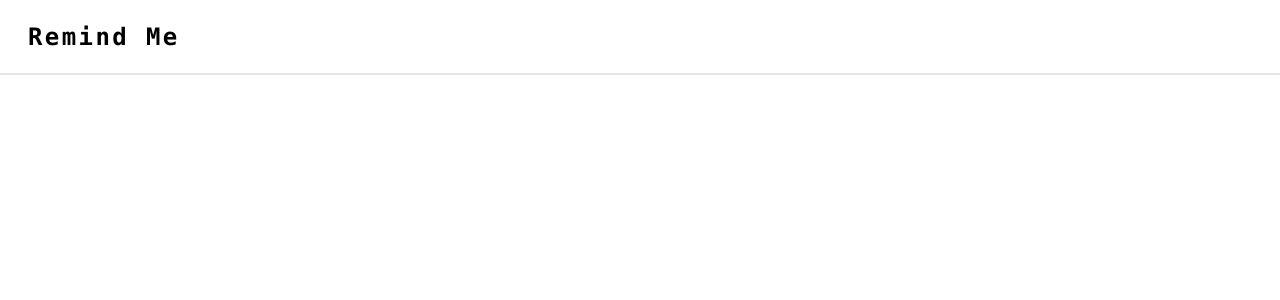
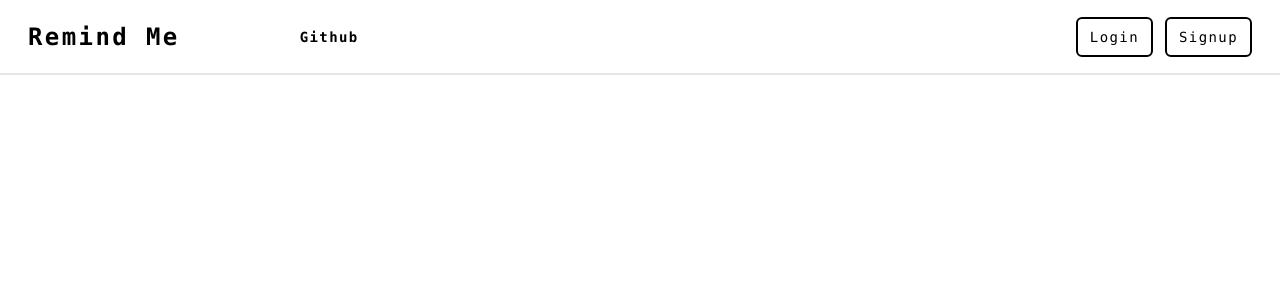
Before and after one commit to Maghish/remind-me, a Next.js app in the folder client/: page / in a window 1280 px wide. Shown: the top 300 px of the page. Built offline with nearby package versions, Linux system fonts and the light colour scheme.

Commit message:
Created PC version of Navbar

```diff
--- a/client/src/app/components/Navbar.tsx
+++ b/client/src/app/components/Navbar.tsx
@@ -14,7 +14,7 @@ function Navbar({ setLoginFormVisibility, setSignupFormVisibility }: any) {
       <span className="text-2xl font-mono font-semibold tracking-widest cursor-pointer">
         Remind Me
       </span>
-      <div className="visible md:hidden ml-auto">
+      <div className="block md:hidden ml-auto">
         <GiHamburgerMenu
           size="24px"
           className="cursor-pointer"
@@ -31,20 +31,20 @@ function Navbar({ setLoginFormVisibility, setSignupFormVisibility }: any) {
                     href="/"
                     className="text-white text-sm font-mono cursor-pointer tracking-widest transition-all delay-75 duration-75 ease-in-out hover:opacity-90"
                   >
-                    Create a task
+                    Create task
                   </Link>
                   <Link
                     href="/"
                     className="text-white text-sm font-mono cursor-pointer tracking-widest transition-all delay-75 duration-75 ease-in-out hover:opacity-90"
                   >
-                    View all tasks
+                    All tasks
                   </Link>
                 </>
               ) : (
                 ""
               )}
               <Link
-                href="https://github.com/Maghish/remind-me"
+                href="https://github.com/Maghish/remind-me.git"
                 className="text-white text-sm font-mono cursor-pointer tracking-widest transition-all delay-75 duration-75 ease-in-out hover:opacity-90"
               >
                 Github
@@ -77,7 +77,54 @@ function Navbar({ setLoginFormVisibility, setSignupFormVisibility }: any) {
           ""
         )}
       </div>
-      <div className=""></div>
+      <ul className="hidden md:flex md:flex-row md:gap-x-7 md:items-center ml-[120px]">
+        {mode === "User" ? (
+          <>
+            <Link
+              href="/"
+              className="text-black text-sm font-semibold font-mono cursor-pointer tracking-widest transition-all delay-75 duration-75 ease-in-out hover:opacity-90 hover:underline hover:underline-offset-4"
+            >
+              Create task
+            </Link>
+            <Link
+              href="/"
+              className="text-black text-sm font-semibold font-mono cursor-pointer tracking-widest transition-all delay-75 duration-75  ease-in-out hover:opacity-90 hover:underline hover:underline-offset-4"
+            >
+              All tasks
+            </Link>
+          </>
+        ) : (
+          ""
+        )}
+        <Link
+          href="https://github.com/Maghish/remind-me.git"
+          className="text-black text-sm font-semibold font-mono cursor-pointer tracking-widest transition-all delay-75 duration-75  ease-in-out hover:opacity-90 hover:underline hover:underline-offset-4"
+        >
+          Github
+        </Link>
+      </ul>
+      {mode === "Guest" ? (
+        <div className="hidden md:flex flex-row ml-auto gap-x-3 justify-end">
+          <button
+            className="bg-inherit p-2 px-3 border-2 border-black rounded-md text-sm text-black font-mono tracking-widest transition-opacity delay-150 ease-in-out duration-150 hover:opacity-90"
+            onClick={() => {
+              setLoginFormVisibility(true);
+            }}
+          >
+            Login
+          </button>
+          <button
+            className="bg-inherit p-2 px-3 border-2 border-black rounded-md text-sm text-black font-mono tracking-widest transition-opacity delay-150 ease-in-out duration-150 hover:opacity-90"
+            onClick={() => {
+              setSignupFormVisibility(true);
+            }}
+          >
+            Signup
+          </button>
+        </div>
+      ) : (
+        ""
+      )}
     </nav>
   );
 }
```
